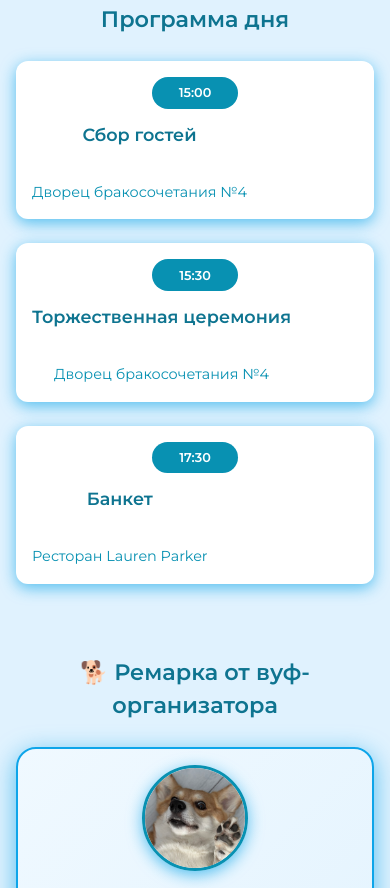
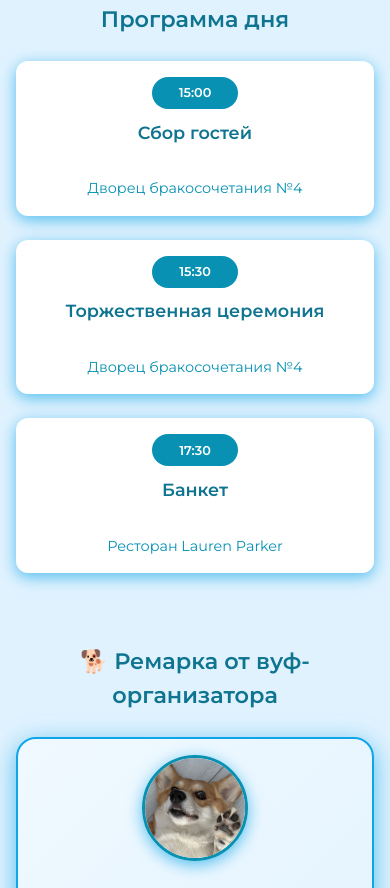
Before and after one commit to teploff/teplov-family, a React (Vite) app in the folder wedding-invite/: page / in a window 390 px wide. Shown: the part 960-1848 px from the top of the page. Built offline with nearby package versions, Linux system fonts and the light colour scheme.

Commit message:
Исправлена верстка программы дня на мобильных устройствах - добавлен контроль переноса слов

```diff
--- a/wedding-invite/src/App.css
+++ b/wedding-invite/src/App.css
@@ -111,6 +111,8 @@ body {
   border-radius: 12px;
   box-shadow: 0 4px 15px #0ea5e9aa;
   transition: transform 0.2s ease;
+  word-wrap: break-word;
+  overflow-wrap: break-word;
 }
 
 .program-item:hover {
@@ -484,16 +486,22 @@ body {
     display: flex;
     flex-direction: column;
     gap: 0.3rem;
+    width: 100%;
   }
 
   .program-item .event strong {
     font-size: 1.1rem;
     margin-bottom: 0;
+    word-wrap: break-word;
+    hyphens: auto;
+    line-height: 1.3;
   }
 
   .program-item .location {
     font-size: 0.9rem;
     margin-top: 0;
+    word-wrap: break-word;
+    hyphens: auto;
   }
 
   .wedding-locations {
```
